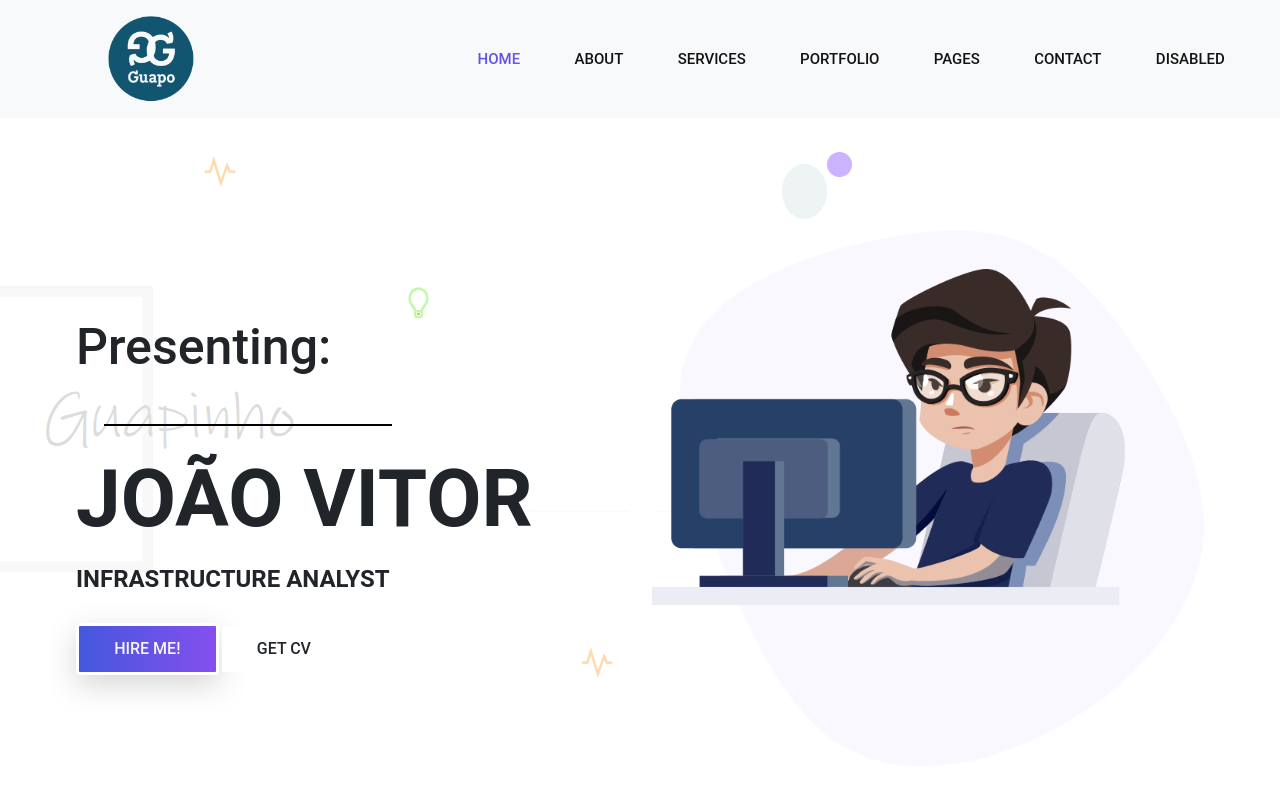
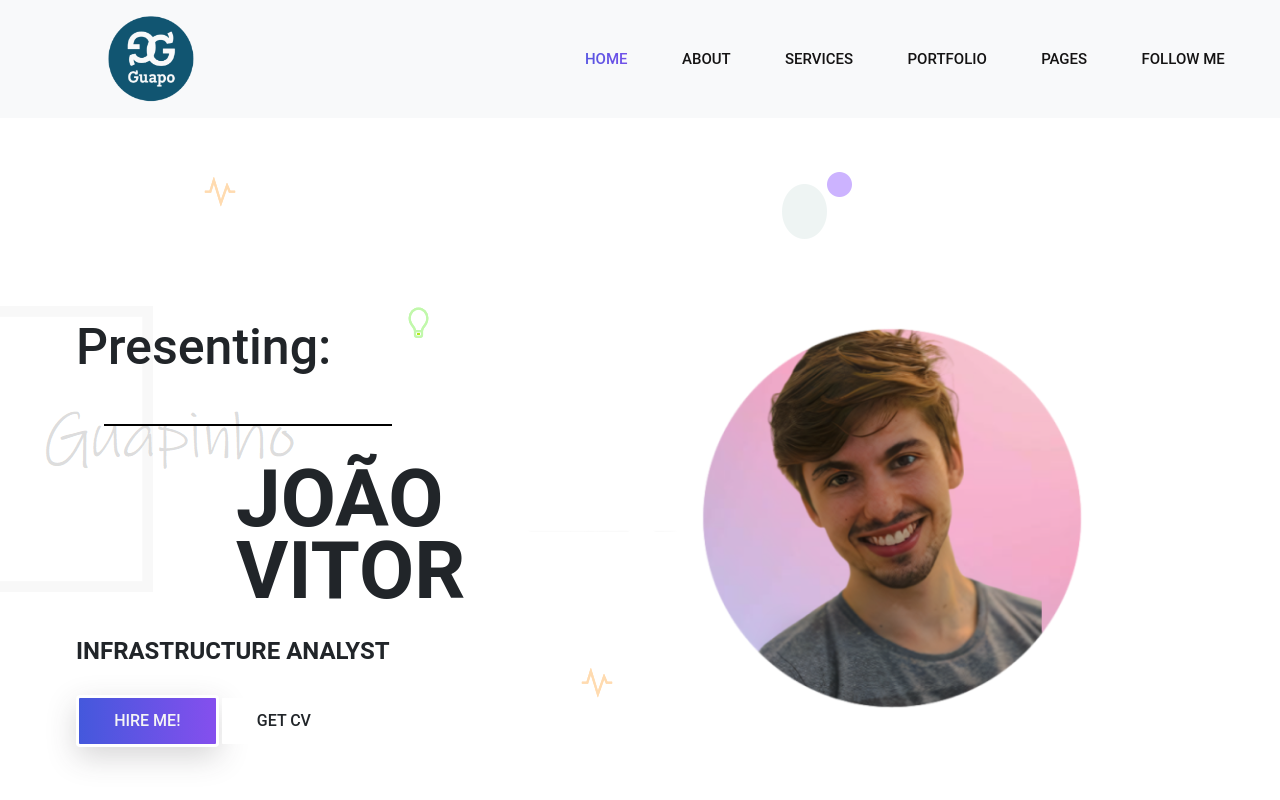
Before and after one commit to Joaovitorrod/DevStudy-Site01, a plain HTML site: page Index.html in a window 1280 px wide. Shown: the top 800 px of the page. Drawn offline with Linux system fonts and the light colour scheme.

Commit message:
Versão 01

```diff
--- a/Index.html
+++ b/Index.html
@@ -54,11 +54,14 @@
                         <a class="nav-link" href="#pages">pages</a>
                       </li>
                       <li class="nav-item">
+                        <a class="nav-link" href="#follow">Follow me</a>
+                      </li>
+<!--                       <li class="nav-item">
                         <a class="nav-link" href="#contact">contact</a>
-                      </li>
-                      <li class="nav-item">
+                      </li> -->
+<!--                       <li class="nav-item">
                         <a class="nav-link disabled" href="#" tabindex="-1" aria-disabled="true">Disabled</a>
-                      </li>
+                      </li> -->
                     </ul>
                   </div>
                 </div>
@@ -86,7 +89,7 @@
                     </div>
                 </div>
                 <div class="col-lg-6 col-md-12 banner-image">
-                    <img src="./img/banner/banner-image.png" alt="banner-img" class="img-fluid">
+                    <img src="./img/banner/eu.png" alt="banner-img" class="img-fluid">
                 </div>
             </div>
         </div>
@@ -113,7 +116,7 @@
                             Im a technology enthusiast, fullstack developer, infrastructure analyst and telecommunications engineer, graduated on federal institute of santa catarina (IFSC).
                         </p>
                         <p class="para">
-                            Playing football I started to be called guapo, which ended up becoming my nickname. Then I hurt my knee. Now I'm a  and Platinum on League of legends.
+                            Playing football I started to be called guapo, which ended up becoming my nickname. I also got Platinum rank in League of legends.
                         </p>
                     </div>
                     <!-- <button type="button" class="btn button primary-button text-uppercase">Download</button> -->
@@ -478,8 +481,9 @@
                 <a href="#"><img src="./img/logo.png" alt="logo"></a>
             </div> -->
             <div class="social text-center">
-                <h5 class="text-uppercase">Follow me</h5>
-                <a href="https://transcode-v2.app.engoo.com/image/fetch/f_auto,c_lfill,h_128,dpr_1/https://assets.app.engoo.com/images/L5PzwjjhhcouyfUTTsT4wAQ0MM1V8LU2Ymc3izo5Su2.jpeg"><i class="fab fa-facebook"></i></a>
+                <h5 class="text-uppercase" id="follow">Follow me</h5>
+
+                <a href="https://www.linkedin.com/in/joaovitorrod/"><i class='fab fa-linkedin'></i></a>
                 <a href="https://www.instagram.com/joaovitorrod/"><i class="fab fa-instagram"></i></a>
                 <a href="https://github.com/Joaovitorrod/"><i class="fab fa-git"></i></a>
                 <!-- <a href="#"><i class="fab fa-youtube"></i></a> -->
--- a/css/style.css
+++ b/css/style.css
@@ -6,6 +6,8 @@
 
 /* import global styling */
 @import url(./partials/_global.css);
+
+
 
 /* start navigation */
 .header_area .main-menu .navbar .navbar-brand{
@@ -41,6 +43,7 @@
     background-clip: text;
 }
 
+
 /* end navigation */
 
 /* Banner Area */
@@ -65,6 +68,7 @@
 }
 
 .site-main .site-banner .site-title h1{
+    padding-left: 10rem;
     font-size: 5rem;
 }
 
@@ -73,8 +77,8 @@
 }
 
 .site-main .site-banner .banner-image > img{
-    padding: 7rem 0;
-    width: 90rem;
+    padding: 10rem 0;
+    width: 30rem;
 }
 /* End Banner Area */
 
```
Also changed, not shown: img/banner/eu.png (added), 1 other file.
